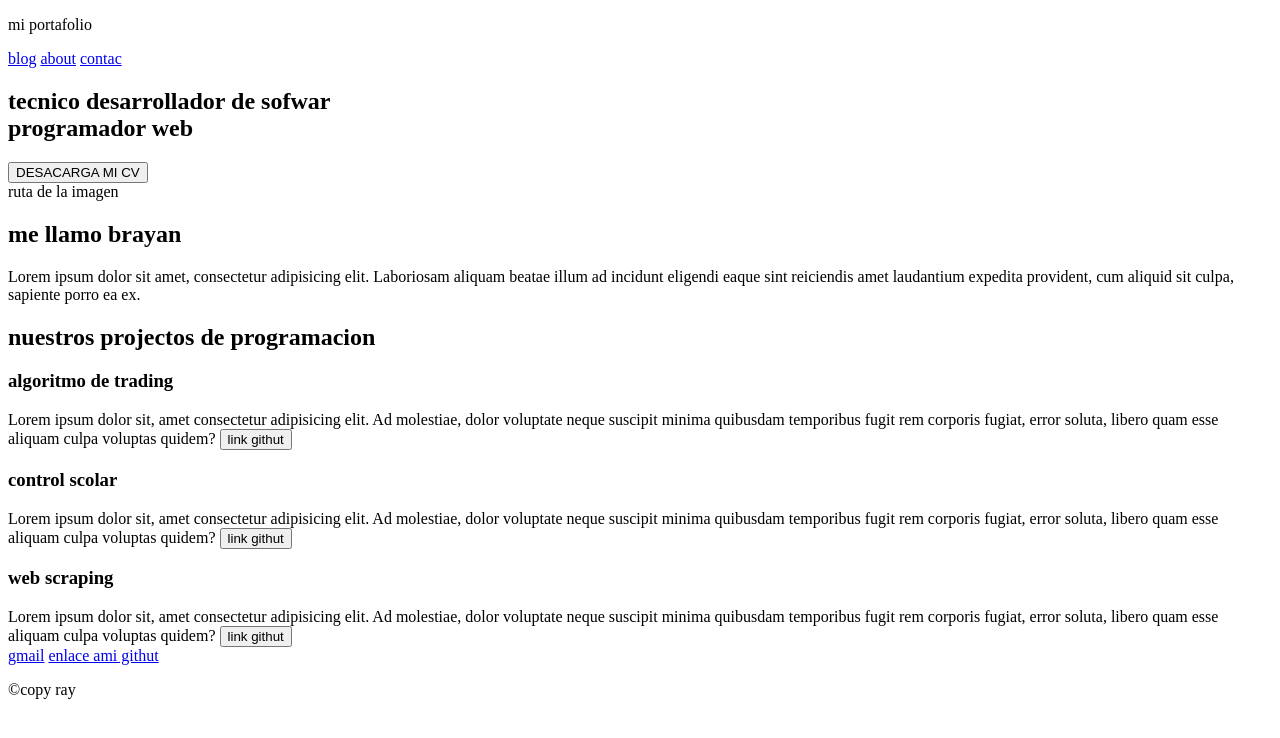
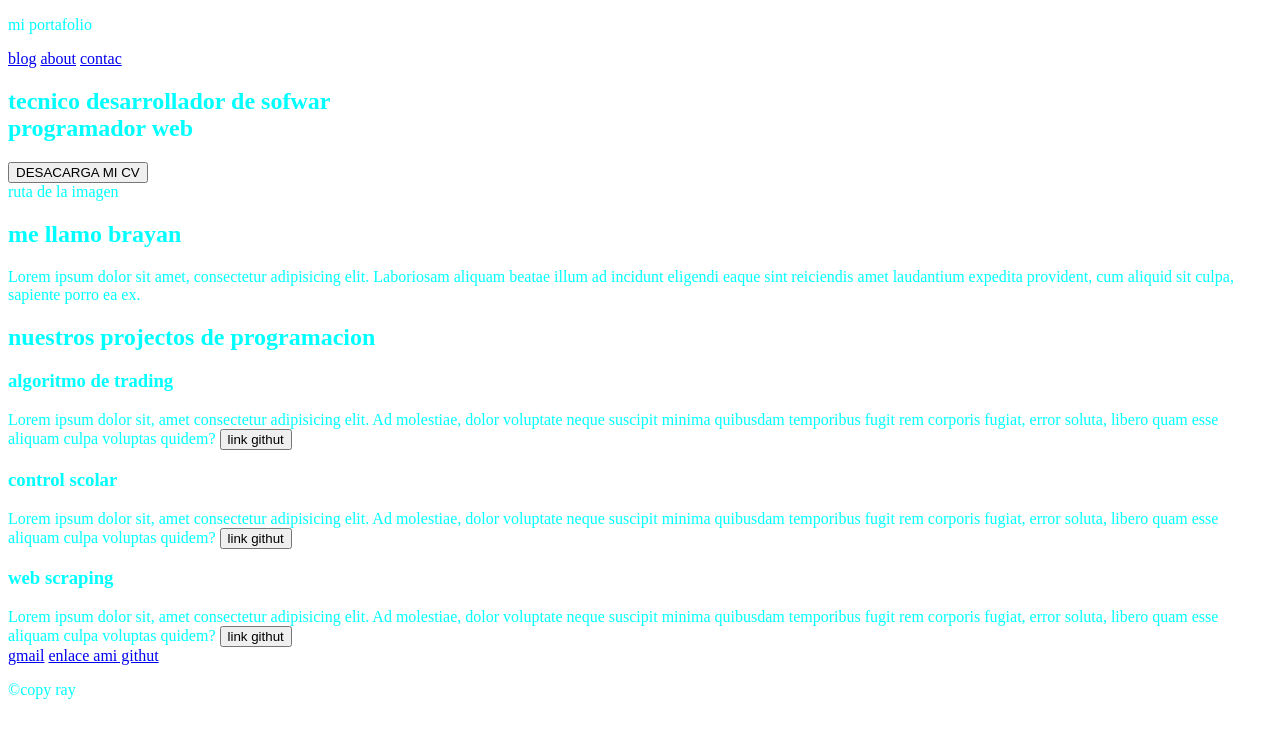
Before and after one commit to Brianramirez27/portafolio_django, a Django app: page /index/ in a window 1280 px wide. Shown: the top 738 px of the page. Run offline with Django 4.2, Linux system fonts and the light colour scheme.

Commit message:
commit coretos de html

```diff
--- a/first_app/static/first_app/css/index.css
+++ b/first_app/static/first_app/css/index.css
@@ -1,5 +1,5 @@
 
 
 body {
-
+color: aqua;
 }
```
